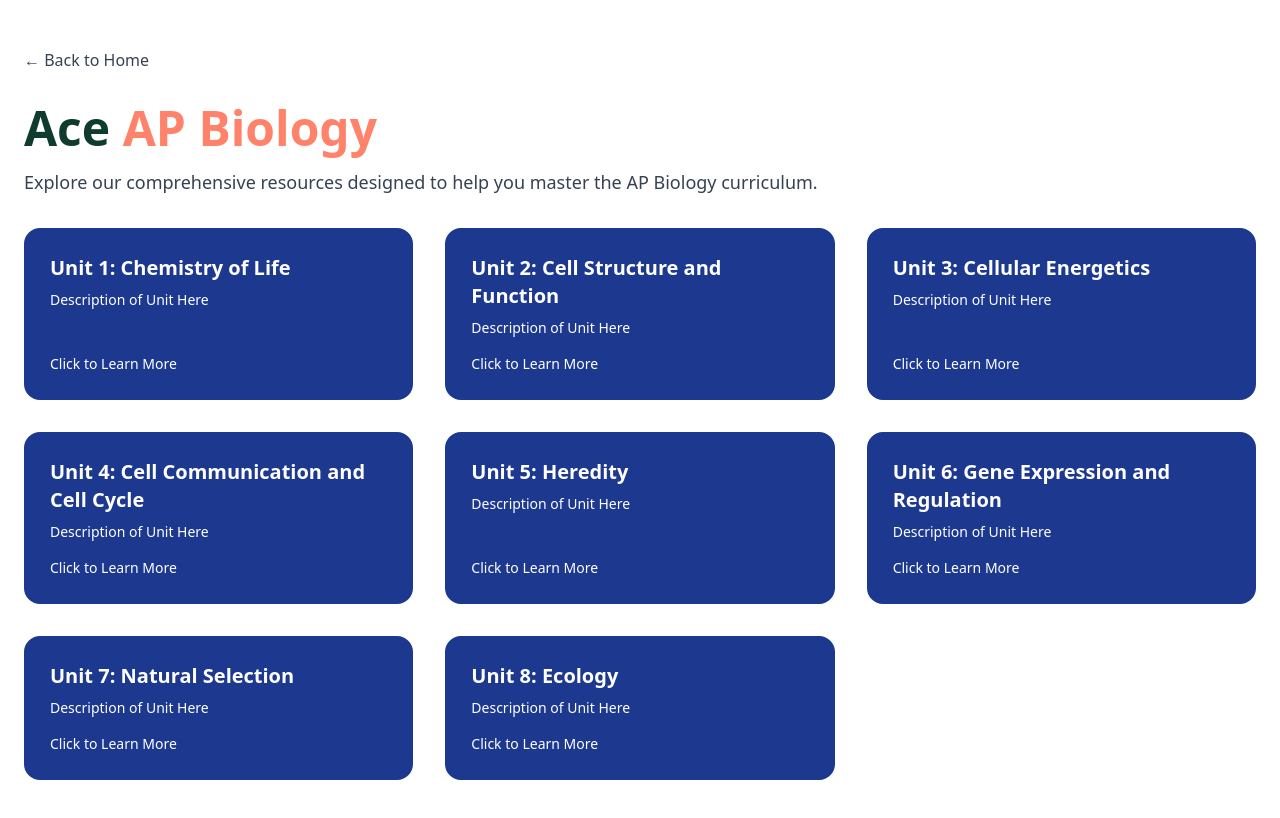
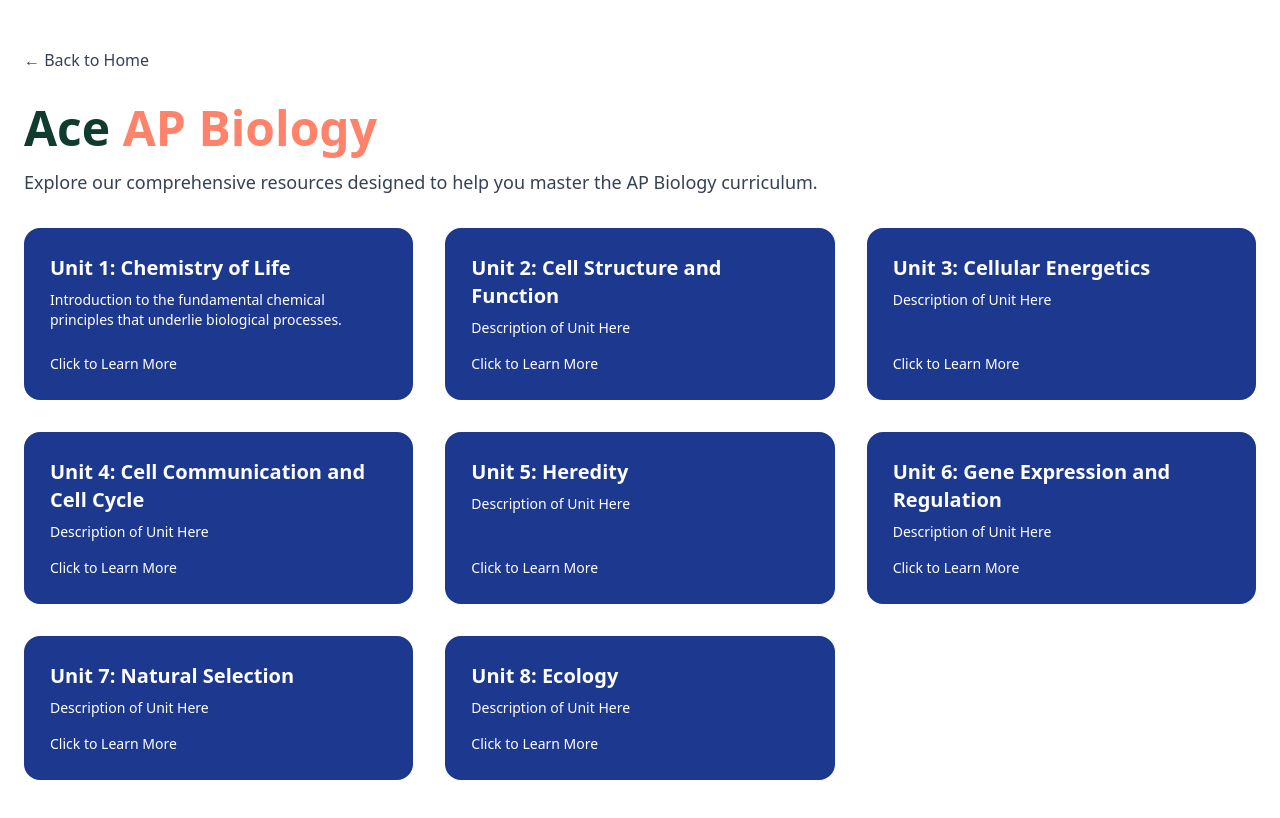
Before and after one commit to StemedInsights/Project-Biosim, a React (Vite) app in the folder client/: page /ace-apbio in a window 1280 px wide. Shown: the top 818 px of the page. Built offline with nearby package versions, Linux system fonts and the light colour scheme.

Commit message:
finished ap bio unit 1

```diff
--- a/client/src/pages/AceAPBioPage.jsx
+++ b/client/src/pages/AceAPBioPage.jsx
@@ -1,56 +1,8 @@
 import { Link } from 'react-router-dom';
 import UnitBox from '../components/UnitBox';
+import { apBioUnits } from '../../utils/pageUtils';
 
-const units = [
-    {
-        title: 'Unit 1: Chemistry of Life',
-        description: 'Description of Unit Here',
-        topics: [
-            '1.1: Structure of Water and Hydrogen Bonding',
-            '1.2: Elements of Life',
-            '1.3: Introduction to Macromolecules',
-            '1.4: Carbohydrates',
-            '1.5: Lipids',
-            '1.6: Nucleic Acids',
-            '1.7: Proteins'
-        ]
-    },
-    {
-        title: 'Unit 2: Cell Structure and Function',
-        description: 'Description of Unit Here',
-        topics: ['1.1: Lorem Ipsum', '1.2: Lorem Ipsum', '1.3: Lorem Ipsum', '1.4: Lorem Ipsum', '1.5: Lorem Ipsum', '1.6: Lorem Ipsum', '1.7: Lorem Ipsum', '1.8 Lorem Ipsum']
-    },
-    {
-        title: 'Unit 3: Cellular Energetics',
-        description: 'Description of Unit Here',
-        topics: ['1.1: Lorem Ipsum', '1.2: Lorem Ipsum', '1.3: Lorem Ipsum', '1.4: Lorem Ipsum', '1.5: Lorem Ipsum', '1.6: Lorem Ipsum', '1.7: Lorem Ipsum', '1.8 Lorem Ipsum']
-    },
-    {
-        title: 'Unit 4: Cell Communication and Cell Cycle',
-        description: 'Description of Unit Here',
-        topics: ['1.1: Lorem Ipsum', '1.2: Lorem Ipsum', '1.3: Lorem Ipsum', '1.4: Lorem Ipsum', '1.5: Lorem Ipsum', '1.6: Lorem Ipsum', '1.7: Lorem Ipsum', '1.8 Lorem Ipsum']
-    },
-    {
-        title: 'Unit 5: Heredity',
-        description: 'Description of Unit Here',
-        topics: ['1.1: Lorem Ipsum', '1.2: Lorem Ipsum', '1.3: Lorem Ipsum', '1.4: Lorem Ipsum', '1.5: Lorem Ipsum', '1.6: Lorem Ipsum', '1.7: Lorem Ipsum', '1.8 Lorem Ipsum']
-    },
-    {
-        title: 'Unit 6: Gene Expression and Regulation',
-        description: 'Description of Unit Here',
-        topics: ['1.1: Lorem Ipsum', '1.2: Lorem Ipsum', '1.3: Lorem Ipsum', '1.4: Lorem Ipsum', '1.5: Lorem Ipsum', '1.6: Lorem Ipsum', '1.7: Lorem Ipsum', '1.8 Lorem Ipsum']
-    },
-    {
-        title: 'Unit 7: Natural Selection',
-        description: 'Description of Unit Here',
-        topics: ['1.1: Lorem Ipsum', '1.2: Lorem Ipsum', '1.3: Lorem Ipsum', '1.4: Lorem Ipsum', '1.5: Lorem Ipsum', '1.6: Lorem Ipsum', '1.7: Lorem Ipsum', '1.8 Lorem Ipsum']
-    },
-    {
-        title: 'Unit 8: Ecology',
-        description: 'Description of Unit Here',
-        topics: ['1.1: Lorem Ipsum', '1.2: Lorem Ipsum', '1.3: Lorem Ipsum', '1.4: Lorem Ipsum', '1.5: Lorem Ipsum', '1.6: Lorem Ipsum', '1.7: Lorem Ipsum', '1.8 Lorem Ipsum']
-    }
-];
+const units = apBioUnits;
 
 export default function AceAPBioPage() {
     return (
--- a/client/utils/contentUtils.js
+++ b/client/utils/contentUtils.js
@@ -8,9 +8,12 @@ export async function apBioContent() {
             title: 'Unit 1: Chemistry of Life',
             topics: [
                 { name: 'Structure of Water and Hydrogen Bonding', content: assignContent("1.1", unitJSON) },
-                { name: 'Properties of Water', content: 'Details on cohesion, adhesion, and polarity.' },
-                { name: 'Macromolecules', content: 'Information on carbs, lipids, proteins, and nucleic acids.' },
-                { name: 'Nucleic Acids', content: 'How DNA and RNA store genetic information.' }
+                { name: 'Elements of Life',                        content: assignContent("1.2", unitJSON) },
+                { name: 'Introduction to Macromolecules',          content: assignContent("1.3", unitJSON) },
+                { name: 'Carbohydrates',                           content: assignContent("1.4", unitJSON) },
+                { name: 'Lipids',                                  content: assignContent("1.5", unitJSON) },
+                { name: 'Nucleic Acids',                           content: assignContent("1.6", unitJSON) },
+                { name: 'Proteins',                                content: assignContent("1.7", unitJSON) },
             ]
         },
         {
--- /dev/null
+++ b/client/utils/pageUtils.js
@@ -0,0 +1,50 @@
+export const apBioUnits = [
+    {
+        title: 'Unit 1: Chemistry of Life',
+        description: 'Introduction to the fundamental chemical principles that underlie biological processes.',
+        topics: [
+            '1.1: Structure of Water and Hydrogen Bonding',
+            '1.2: Elements of Life',
+            '1.3: Introduction to Macromolecules',
+            '1.4: Carbohydrates',
+            '1.5: Lipids',
+            '1.6: Nucleic Acids',
+            '1.7: Proteins'
+        ]
+    },
+    {
+        title: 'Unit 2: Cell Structure and Function',
+        description: 'Description of Unit Here',
+        topics: ['1.1: Lorem Ipsum', '1.2: Lorem Ipsum', '1.3: Lorem Ipsum', '1.4: Lorem Ipsum', '1.5: Lorem Ipsum', '1.6: Lorem Ipsum', '1.7: Lorem Ipsum', '1.8 Lorem Ipsum']
+    },
+    {
+        title: 'Unit 3: Cellular Energetics',
+        description: 'Description of Unit Here',
+        topics: ['1.1: Lorem Ipsum', '1.2: Lorem Ipsum', '1.3: Lorem Ipsum', '1.4: Lorem Ipsum', '1.5: Lorem Ipsum', '1.6: Lorem Ipsum', '1.7: Lorem Ipsum', '1.8 Lorem Ipsum']
+    },
+    {
+        title: 'Unit 4: Cell Communication and Cell Cycle',
+        description: 'Description of Unit Here',
+        topics: ['1.1: Lorem Ipsum', '1.2: Lorem Ipsum', '1.3: Lorem Ipsum', '1.4: Lorem Ipsum', '1.5: Lorem Ipsum', '1.6: Lorem Ipsum', '1.7: Lorem Ipsum', '1.8 Lorem Ipsum']
+    },
+    {
+        title: 'Unit 5: Heredity',
+        description: 'Description of Unit Here',
+        topics: ['1.1: Lorem Ipsum', '1.2: Lorem Ipsum', '1.3: Lorem Ipsum', '1.4: Lorem Ipsum', '1.5: Lorem Ipsum', '1.6: Lorem Ipsum', '1.7: Lorem Ipsum', '1.8 Lorem Ipsum']
+    },
+    {
+        title: 'Unit 6: Gene Expression and Regulation',
+        description: 'Description of Unit Here',
+        topics: ['1.1: Lorem Ipsum', '1.2: Lorem Ipsum', '1.3: Lorem Ipsum', '1.4: Lorem Ipsum', '1.5: Lorem Ipsum', '1.6: Lorem Ipsum', '1.7: Lorem Ipsum', '1.8 Lorem Ipsum']
+    },
+    {
+        title: 'Unit 7: Natural Selection',
+        description: 'Description of Unit Here',
+        topics: ['1.1: Lorem Ipsum', '1.2: Lorem Ipsum', '1.3: Lorem Ipsum', '1.4: Lorem Ipsum', '1.5: Lorem Ipsum', '1.6: Lorem Ipsum', '1.7: Lorem Ipsum', '1.8 Lorem Ipsum']
+    },
+    {
+        title: 'Unit 8: Ecology',
+        description: 'Description of Unit Here',
+        topics: ['1.1: Lorem Ipsum', '1.2: Lorem Ipsum', '1.3: Lorem Ipsum', '1.4: Lorem Ipsum', '1.5: Lorem Ipsum', '1.6: Lorem Ipsum', '1.7: Lorem Ipsum', '1.8 Lorem Ipsum']
+    }
+];
```
